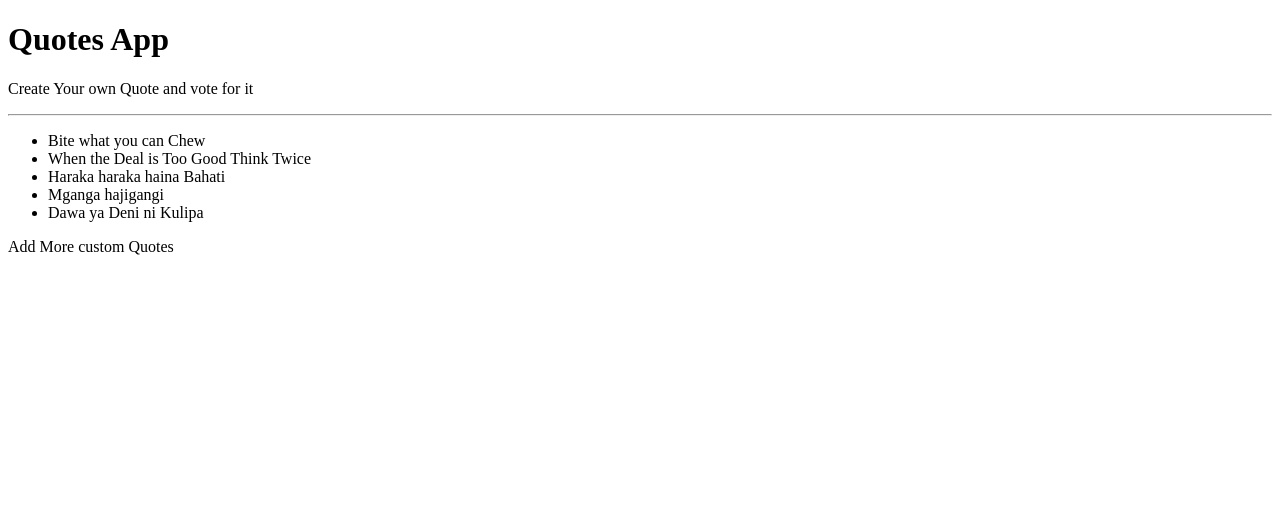
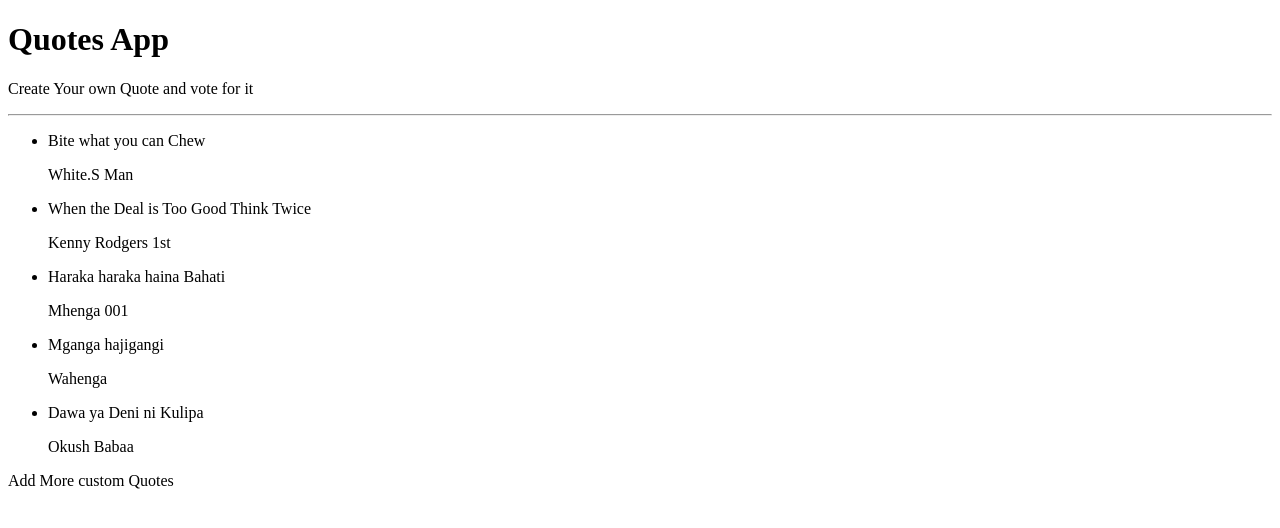
Before and after one commit to Grievi/Quotes-app, an Angular app in the folder quotes/: page / in a window 1280 px wide. Shown: the top 528 px of the page. Built offline with nearby package versions, Linux system fonts and the light colour scheme.

Commit message:
add Author details to the said Quote

```diff
--- a/quotes/src/app/app.module.ts
+++ b/quotes/src/app/app.module.ts
@@ -4,11 +4,13 @@ import { BrowserModule } from '@angular/platform-browser';
 import { AppRoutingModule } from './app-routing.module';
 import { AppComponent } from './app.component';
 import { QuoteComponent } from './quote/quote.component';
+import { QuoteDetailComponent } from './quote-detail/quote-detail.component';
 
 @NgModule({
   declarations: [
     AppComponent,
-    QuoteComponent
+    QuoteComponent,
+    QuoteDetailComponent
   ],
   imports: [
     BrowserModule,
--- /dev/null
+++ b/quotes/src/app/quote-detail/quote-detail.component.html
@@ -0,0 +1 @@
+<p>{{quote.author}}</p>
--- /dev/null
+++ b/quotes/src/app/quote-detail/quote-detail.component.ts
@@ -0,0 +1,16 @@
+import { Component, Input, OnInit } from '@angular/core';
+import {Quote} from '../quote'
+
+@Component({
+  selector: 'app-quote-detail',
+  templateUrl: './quote-detail.component.html',
+  styleUrls: ['./quote-detail.component.css']
+})
+export class QuoteDetailComponent implements OnInit {
+  @Input() quote!:Quote
+  constructor() { }
+
+  ngOnInit(): void {
+  }
+
+}
--- a/quotes/src/app/quote.ts
+++ b/quotes/src/app/quote.ts
@@ -1,4 +1,5 @@
 export class Quote {
     id!:number;
     name:any;
+    author:any;
 }
--- a/quotes/src/app/quote/quote.component.html
+++ b/quotes/src/app/quote/quote.component.html
@@ -6,8 +6,8 @@
        <ul>
            <li *ngFor= 'let quote of quotes'>
                 {{quote.name}}
+                <app-quote-detail [quote]='quote'></app-quote-detail>
            </li>
-
        </ul>
        <p *ngIf='quotes.length > 4'>Add More custom Quotes</p>
     </div>
--- a/quotes/src/app/quote/quote.component.ts
+++ b/quotes/src/app/quote/quote.component.ts
@@ -9,11 +9,11 @@ import {Quote} from '../quote'
 export class QuoteComponent implements OnInit {
 
   quotes:Quote[]=[
-    {id:1, name:'Bite what you can Chew'},
-    {id:2,name:'When the Deal is Too Good Think Twice'},
-    {id:3,name:'Haraka haraka haina Bahati'},
-    {id:4,name:'Mganga hajigangi'},
-    {id:5, name:'Dawa ya Deni ni Kulipa'}
+    {id:1, name:'Bite what you can Chew', author:'White.S Man'},
+    {id:2,name:'When the Deal is Too Good Think Twice',author:'Kenny Rodgers 1st'},
+    {id:3,name:'Haraka haraka haina Bahati',author:'Mhenga 001'},
+    {id:4,name:'Mganga hajigangi',author:'Wahenga '},
+    {id:5, name:'Dawa ya Deni ni Kulipa',author:'Okush Babaa '}
   ];
   constructor() { }
 
```
Also changed, not shown: quotes/src/app/quote-detail/quote-detail.component.css (added), 1 other file (tests, documents, lock files or other folders).
